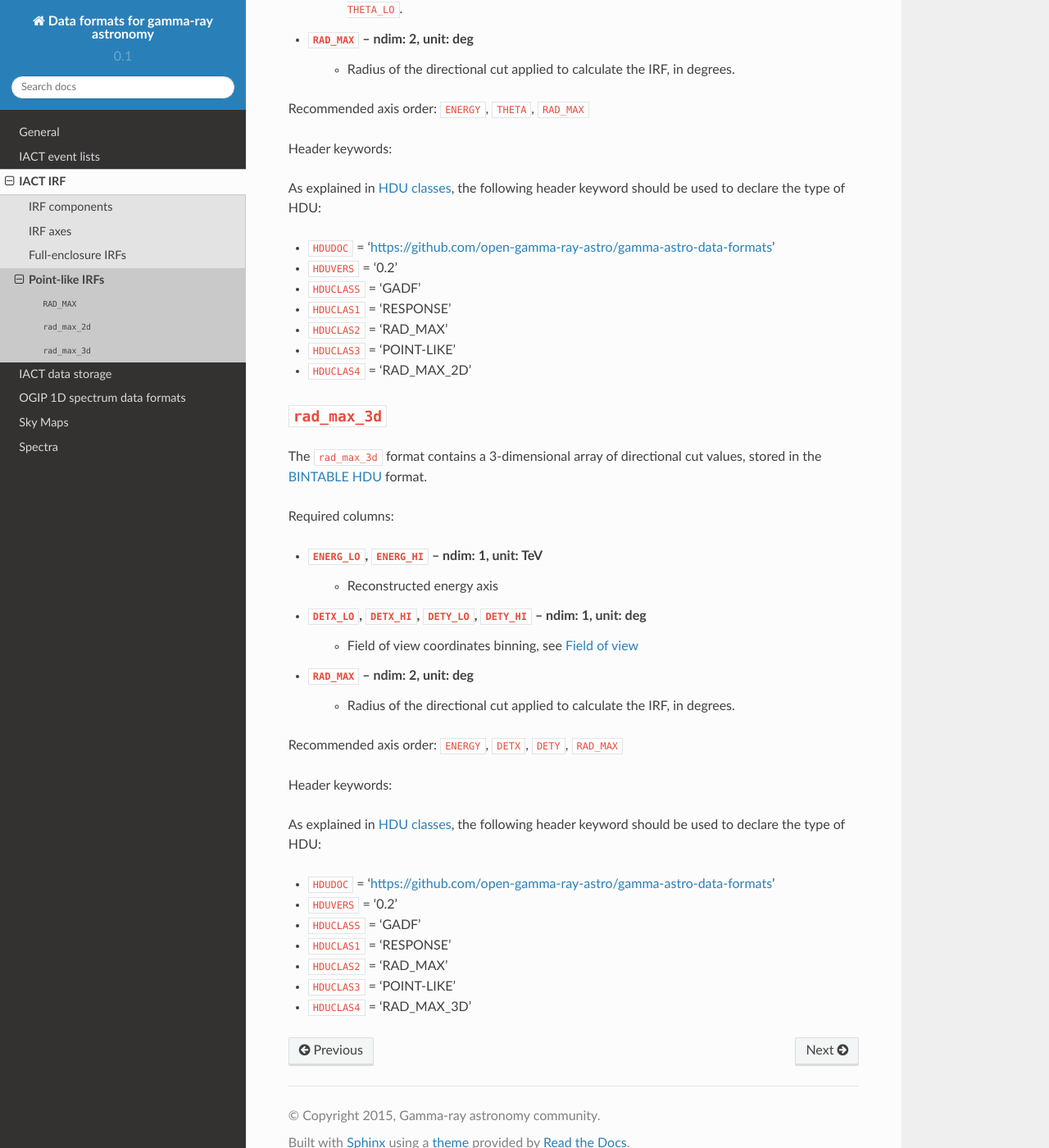
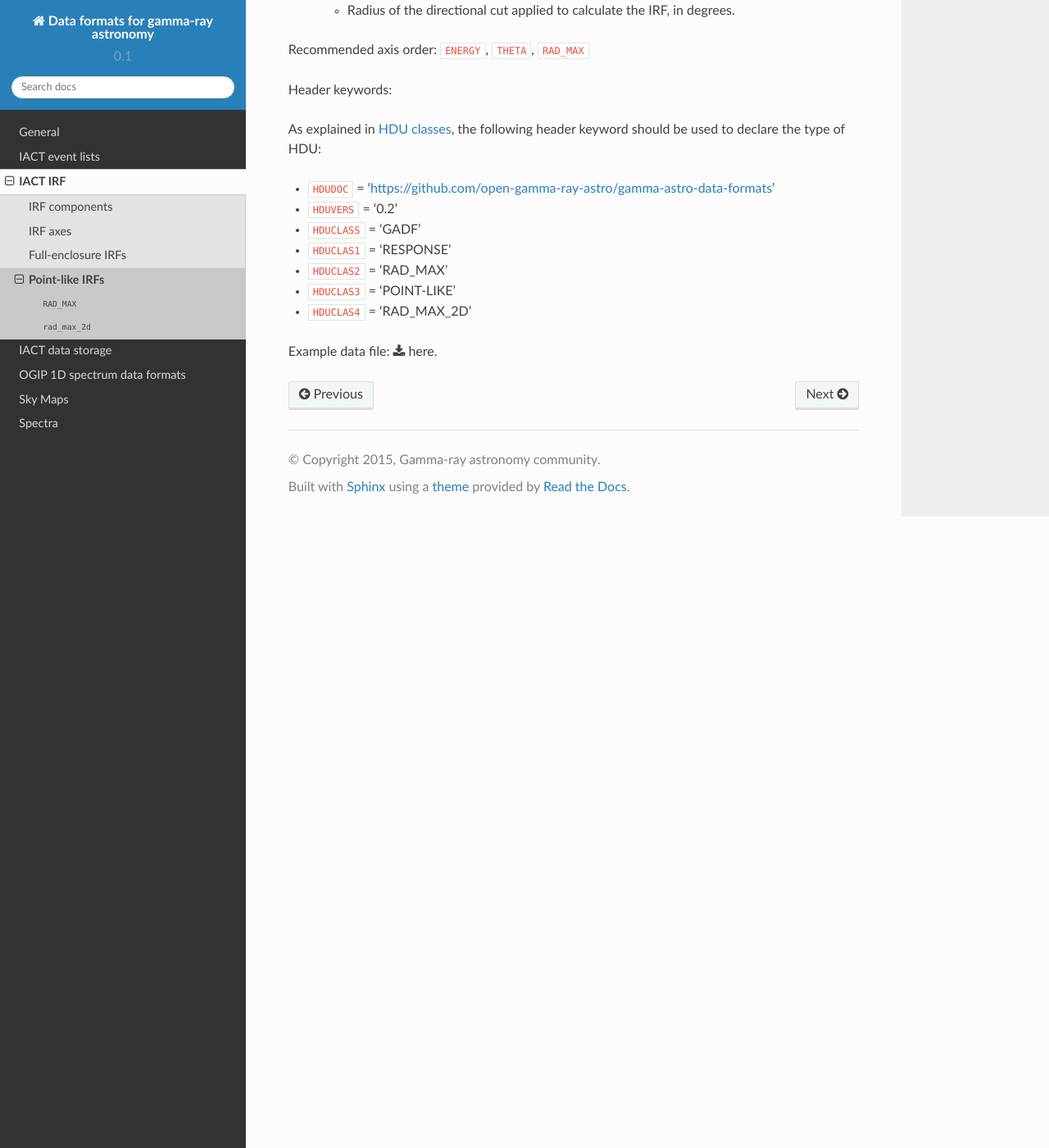
Before and after one commit to open-gamma-ray-astro/gamma-astro-data-formats, a Sphinx documentation site: the page built from source/irfs/point_like/index.rst, in a window 1280 px wide and 1400 px high, scrolled down 1411 px. Shown: the whole window at 82% size. Built offline with Sphinx 7.4.7 and the Read the Docs theme 2.0.0, drawn with Linux system fonts in a browser that asks for light colours; some of the changed text lies outside the part shown.

Commit message:
Added example script and fits file, and removed the rad_max_3d

```diff
--- /dev/null
+++ b/source/irfs/point_like/create_rad_max_2d_example_file.py
@@ -0,0 +1,39 @@
+"""Generate an example background rate file.
+"""
+
+from astropy.io import fits
+from astropy.table import Table
+import numpy as np
+
+e_bins = 20
+o_bins = 5
+e_axis = np.logspace(-1,2,e_bins+1)
+o_axis = np.linspace(0,3,o_bins+1)
+rad_max = (np.ones([e_bins, o_bins]).T * np.linspace(0.1, 0.01, e_bins)).T
+
+table = Table([[e_axis[:-1]],[e_axis[1:]],
+               [o_axis[:-1]],[o_axis[1:]],
+               [rad_max]],
+              names=('ENERG_LO', 'ENERG_HI',
+                     'THETA_LO', 'THETA_HI',
+                     'RAD_MAX'))
+
+data = table.as_array()
+header = fits.Header()
+header['HDUDOC'] = 'https://github.com/open-gamma-ray-astro/gamma-astro-data-formats', ''
+header['HDUVERS'] = '0.2', ''
+header['HDUCLASS'] = 'GADF', ''
+header['HDUCLAS1'] = 'RESPONSE', ''
+header['HDUCLAS2'] = 'RAD_MAX', ''
+header['HDUCLAS3'] = 'POINT-LIKE', ''
+header['HDUCLAS4'] = 'RAD_MAX_2D', ''
+
+
+tbhdu = fits.BinTableHDU(data, header, name='RAD_MAX')
+
+prihdu = fits.PrimaryHDU()
+
+thdulist = fits.HDUList([prihdu, tbhdu])
+filename = 'rad_max_2d_point-like_example.fits'
+print('Writing {}'.format(filename))
+thdulist.writeto(filename, clobber=True)
--- a/source/irfs/point_like/index.rst
+++ b/source/irfs/point_like/index.rst
@@ -35,10 +35,8 @@
 keyword within the HDU should have this additional HDU.
 
 In case the directional cut is variable with energy or the FoV, point-like IRFs require this additional binary
-table. It stores the values of ``RAD_MAX`` as a function of the reconstructed energy and camera offset following
+table. It stores the values of ``RAD_MAX`` as a function of the reconstructed energy and FoV following
 :ref:`fits-arrays-bintable-hdu` format.
-
-Depending on the FoV coordinates employed, the binary table is allowed to have two different formats.
 
 ``rad_max_2d``
 --------------
@@ -74,33 +72,4 @@
 * ``HDUCLAS3`` = 'POINT-LIKE'
 * ``HDUCLAS4`` = 'RAD_MAX_2D'
 
-
-``rad_max_3d``
---------------
-
-The ``rad_max_3d`` format contains a 3-dimensional array of directional cut values, stored in the
-:ref:`fits-arrays-bintable-hdu` format.
-
-Required columns:
-
-* ``ENERG_LO``, ``ENERG_HI`` -- ndim: 1, unit: TeV
-    * Reconstructed energy axis
-* ``DETX_LO``, ``DETX_HI``, ``DETY_LO``, ``DETY_HI`` -- ndim: 1, unit: deg
-    * Field of view coordinates binning, see :ref:`coords-fov`
-* ``RAD_MAX`` -- ndim: 2, unit: deg
-    * Radius of the directional cut applied to calculate the IRF, in degrees.
-
-Recommended axis order: ``ENERGY``, ``DETX``, ``DETY``, ``RAD_MAX``
-
-Header keywords:
-
-As explained in :ref:`hduclass`, the following header keyword should be used to
-declare the type of HDU:
-
-* ``HDUDOC``   = 'https://github.com/open-gamma-ray-astro/gamma-astro-data-formats'
-* ``HDUVERS``  = '0.2'
-* ``HDUCLASS`` = 'GADF'
-* ``HDUCLAS1`` = 'RESPONSE'
-* ``HDUCLAS2`` = 'RAD_MAX'
-* ``HDUCLAS3`` = 'POINT-LIKE'
-* ``HDUCLAS4`` = 'RAD_MAX_3D'
+Example data file: :download:`here <./rad_max_2d_point-like_example.fits>`.
```
Also changed, not shown: 1 other file.
